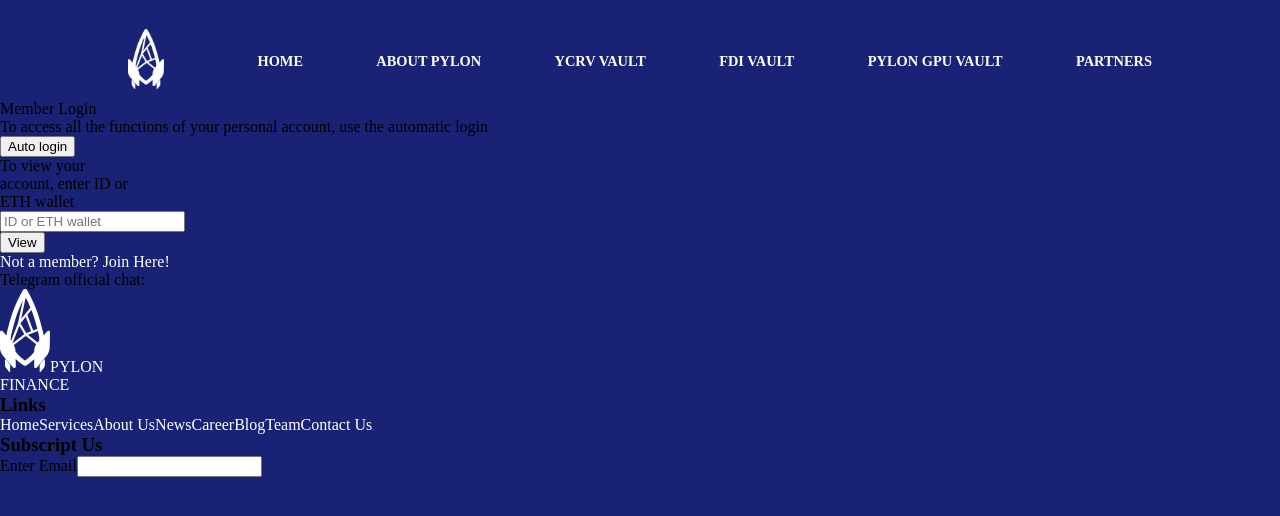
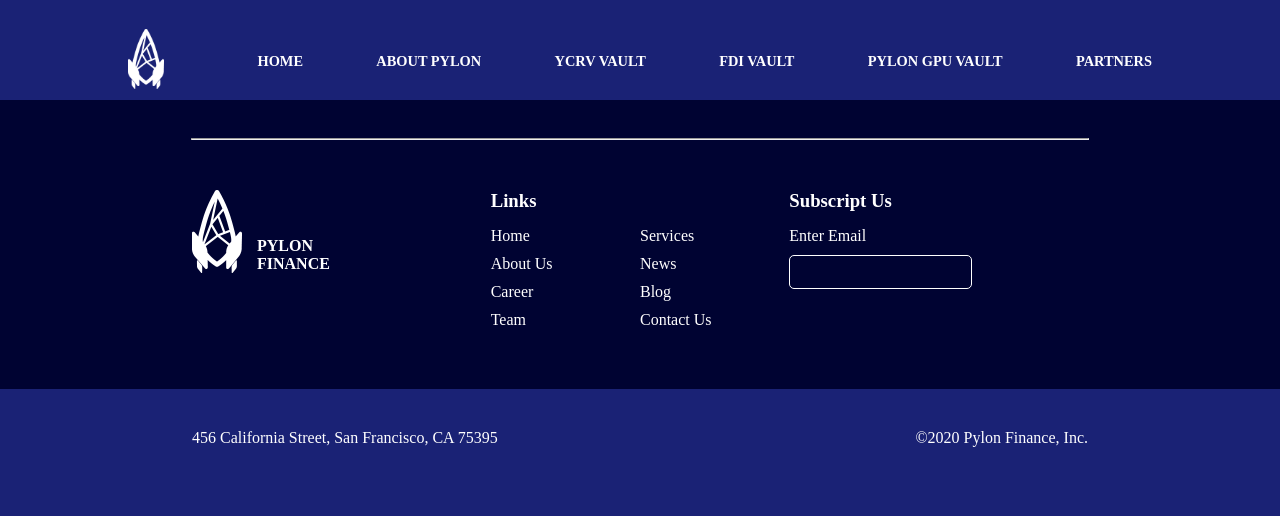
Before and after one commit to fsdev59/pylon_finance_new_ui, a React (Create React App) app: page /login in a window 1280 px wide. Shown: the top 516 px of the page. Built offline with nearby package versions, Linux system fonts and the light colour scheme; what javascript-time-ago would draw is missing.

Commit message:
landing page

```diff
--- a/src/assets/styles/styles.scss
+++ b/src/assets/styles/styles.scss
@@ -11,6 +11,10 @@
     font-size: 1.5rem;
     color: #00b9eb;
     font-weight: bold;
+
+    &.orange {
+      color: #ff8200;
+    }
   }
 
   &__divider {
--- a/src/components/common/TextBlock/index.jsx
+++ b/src/components/common/TextBlock/index.jsx
@@ -1,11 +1,14 @@
 import React from "react";
 
+import cx from "classnames";
+
 export default function (props) {
-  const { title, children } = props;
+  const { title, children, color } = props;
 
+  const colorClass = color ? color: ""
   return (
     <div className="textblock">
-      <div className="textblock__title">{title}</div>
+      <div className={cx("textblock__title", colorClass)}>{title}</div>
       <div className="textblock__divider"></div>
       <div className="textblock__content">{children}</div>
     </div>
--- a/src/components/layout/Footer/index.jsx
+++ b/src/components/layout/Footer/index.jsx
@@ -1,13 +1,16 @@
 import React from "react";
 import { Link } from "react-router-dom";
 
+import "./styles.scss";
+
 export default function Footer() {
   return (
-    <div>
+    <>
       <footer className="footer">
-        <div className="footer_wrapper">
-          <div className="logo_wrapper">
-            <Link className="footer_logo" to="/">
+        <hr className="line" />
+        <div className="footer-wrapper">
+          <div className="logo-wrapper">
+            <Link className="footer-logo" to="/staging/home">
               <img
                 className="footer__logo__img"
                 src={require("../../../assets/images/pylon.png")}
@@ -20,27 +23,48 @@
               </span>
             </Link>
           </div>
-          <div className="link_wrapper">
+          <div className="link-wrapper">
             <h3 className="caption">Links</h3>
-            <Link to="/">Home</Link>
-            <Link to="/">Services</Link>
-            <Link to="/">About Us</Link>
-            <Link to="/">News</Link>
-            <Link to="/">Career</Link>
-            <Link to="/">Blog</Link>
-            <Link to="/">Team</Link>
-            <Link to="/">Contact Us</Link>
+            <Link className="link" to="/">
+              Home
+            </Link>
+            <Link className="link" to="/">
+              Services
+            </Link>
+            <Link className="link" to="/">
+              About Us
+            </Link>
+            <Link className="link" to="/">
+              News
+            </Link>
+            <Link className="link" to="/">
+              Career
+            </Link>
+            <Link className="link" to="/">
+              Blog
+            </Link>
+            <Link className="link" to="/">
+              Team
+            </Link>
+            <Link className="link" to="/">
+              Contact Us
+            </Link>
           </div>
-          <div className="subscript_wrapper">
+          <div className="subscription-wrapper">
             <h3>Subscript Us</h3>
             <span>Enter Email</span>
             <input type="text" />
             <div className="subscribe-send"></div>
           </div>
         </div>
-        <div className="social_wrapper">
+        <div className="social-wrapper"></div>
+        <div className="footer-address">
+          <span className="address">
+            456 California Street, San Francisco, CA 75395
+          </span>
+          <span>©2020 Pylon Finance, Inc.</span>
         </div>
       </footer>
-    </div>
+    </>
   );
 }
--- /dev/null
+++ b/src/components/layout/Footer/styles.scss
@@ -0,0 +1,85 @@
+.footer {
+  background: #000332;
+  padding-top: 30px;
+  box-sizing: border-box;
+
+  .line {
+    width: 70%;
+    color: #fff;
+  }
+
+  .footer-wrapper {
+    width: 70%;
+    margin-left: 15%;
+    display: flex;
+    flex-direction: row;
+    margin-top: 50px;
+    padding-bottom: 50px;
+
+    .logo-wrapper {
+      flex: 1;
+      .footer-logo {
+        display: flex;
+        flex-direction: row;
+        align-items: flex-end;
+
+        span {
+          font-weight: bold;
+          padding-left: 15px;
+        }
+      }
+    }
+    .link-wrapper {
+      flex: 1;
+      display: flex;
+      flex-flow: row wrap;
+
+      h3 {
+        color: #fff;
+        width: 100%;
+        margin-bottom: 15px;
+      }
+
+      .link {
+        width: 50%;
+        margin-bottom: 10px;
+      }
+    }
+
+    .subscription-wrapper {
+      flex: 1;
+      color: #fff;
+      h3 {
+        margin-bottom: 15px;
+      }
+
+      span {
+        display: block;
+        margin-bottom: 10px;
+      }
+
+      input {
+        background: transparent;
+        border: 1px solid #fff;
+        border-radius: 5px;
+        height: 30px;
+      }
+    }
+  }
+
+  .footer-address {
+    background: #1a2275;
+    color: #fff;
+    padding-left: 15%;
+    padding-right: 15%;
+    width: 100%;
+    padding-top: 40px;
+    padding-bottom: 40px;
+    display: flex;
+    flex-direction: row;
+
+    .address {
+      flex: 1;
+    }
+  }
+}
--- a/src/components/layout/Header/index.jsx
+++ b/src/components/layout/Header/index.jsx
@@ -9,7 +9,7 @@
           <nav className="header__nav">
             <ul>
               <li>
-                <Link className="header__logo" to="/">
+                <Link className="header__logo" to="/staging/home">
                   <img
                     className="header__logo__img"
                     src={require("../../../assets/images/pylon.png")}
@@ -18,22 +18,22 @@
                 </Link>
               </li>
               <li className="menu-link">
-                <Link to="/">HOME</Link>
+                <Link to="/staging/home">HOME</Link>
               </li>
               <li className="menu-link">
-                <Link to="/about-pylon">ABOUT PYLON</Link>
+                <Link to="#">ABOUT PYLON</Link>
               </li>
               <li className="menu-link">
-                <Link to="/ycrv-vault">YCRV VAULT</Link>
+                <Link to="#">YCRV VAULT</Link>
               </li>
               <li className="menu-link">
-                <Link to="/fdi-vault">FDI VAULT</Link>
+                <Link to="#">FDI VAULT</Link>
               </li>
               <li className="menu-link">
-                <Link to="/pylon-gpu-vault">PYLON GPU VAULT</Link>
+                <Link to="#">PYLON GPU VAULT</Link>
               </li>
               <li className="menu-link">
-                <Link to="/partners">PARTNERS</Link>
+                <Link to="#">PARTNERS</Link>
               </li>
             </ul>
           </nav>
--- a/src/containers/Home/index.jsx
+++ b/src/containers/Home/index.jsx
@@ -168,7 +168,7 @@
                   <span className="desc">Invest</span>
                   <span className="value">$100,000</span>
                 </div>
-                <div className="content-item">
+                <div className="content-item border-dot">
                   <span className="desc">(+)Additional Invest</span>
                   <span className="value">$45,000</span>
                 </div>
@@ -179,7 +179,7 @@
                 </div>
                 <div className="content-item">
                   <span className="desc">Second Year Value</span>
-                  <span className="value border border-dot">$284,750</span>
+                  <span className="value border">$284,750</span>
                 </div>
                 <div className="content-item">
                   <span className="desc">First Year Total Investment</span>
@@ -187,16 +187,17 @@
                 </div>
                 <div className="content-item">
                   <span className="desc">Net Profit</span>
-                  <span className="value border border-dot">$139,750</span>
+                  <span className="value border">$139,750</span>
                 </div>
               </div>
-              <span>97% Profit in one year</span>
+              <span className="profit">97% Profit in one year</span>
             </div>
           </div>
         </div>
-
+        <div className="content-3">
           <div className="section valut-ecosystem">
-          <TextBlock title="Valut/ecosystem Flow Chart">
+            <TextBlock title="Valut/ecosystem Flow Chart" color="orange">
+              <div className="value-ecosystem-content">
                 <div className="content">
                   <div className="description">
                     <p>
@@ -210,15 +211,19 @@
                   </div>
                 </div>
                 <div className="mining-farm">
+                  <h2>Mining Farm</h2>
                   Farms mine Ethereum transactions
                   <br /> and earn rewards/gas fees
                 </div>
+              </div>
             </TextBlock>
             <img
-            className=""
+              className="flow-chart"
               src={require("../../assets/images/flow-chart.png")}
               alt="Valut/ecosystem Flow Chart"
             />
+            <p className="capital">Capital is deployed to return<br/> maximum risk adjusted returns</p>
+          </div>
         </div>
       </div>
     </>
--- a/src/containers/Home/styles.scss
+++ b/src/containers/Home/styles.scss
@@ -2,26 +2,34 @@
   width: 100%;
 
   .content-1 {
-    padding-left: 10%;
-    padding-right: 10%;
+    padding-left: 15%;
+    padding-right: 15%;
     width: 100%;
 
-    background: url("../../assets/images/sub-bg-1.png");
-    background-position-y: 45px;
+    background: url("../../assets/images/bg-3.png");
+    background-position-y: 125px;
     background-repeat: no-repeat;
+    background-size: contain;
   }
 
   .content-2 {
-    padding-left: 10%;
-    padding-right: 10%;
+    padding-left: 15%;
+    padding-right: 15%;
     width: 100%;
-    padding-top: 50px;
+    padding-top: 150px;
+    padding-bottom: 150px;
 
     background: url("../../assets/images/pylon-value.png");
-    background-position-y: 45px;
+    background-position: left bottom;
     background-repeat: no-repeat;
-    background-size: cover;
+    background-size: contain;
     background-color: #e7e6ec;
+  }
+
+  .content-3 {
+    padding-left: 15%;
+    padding-right: 15%;
+    width: 100%;
   }
 
   .section-title {
@@ -216,7 +224,104 @@
     }
 
     .right {
+      background: #1a2275;
+      padding: 20px;
+      margin-left: 120px;
+      margin-top: -60px;
+      color: #fff;
+      text-align: center;
+      width: 450px;
 
+      .caption {
+        font-size: 2rem;
+        padding-bottom: 24px;
+      }
+
+      .span {
+        font-size: 1rem;
+      }
+
+      .content {
+        width: 100%;
+        padding: 16px 32px;
+        margin-top: 20px;
+
+        .content-item {
+          display: flex;
+          flex-direction: row;
+          width: 100%;
+          color: #0987c4;
+          margin-bottom: 8px;
+
+          &.border-dot {
+            border-bottom: 1px dotted #0987c4;
+            padding-bottom: 10px;
+          }
+
+          .desc {
+            flex: 1;
+            text-align: left;
+            font-size: 13px;
+          }
+
+          .value {
+            width: 80px;
+            text-align: left;
+            font-size: 1rem;
+
+            &.border-dot {
+              border-bottom: 1px dotted #0987c4;
+              padding-bottom: 10px;
+            }
+          }
+        }
+      }
+
+      .profit {
+        display: block;
+        padding-top: 16px;
+        font-size: 1.5rem;
+        color: #ff8200;
+        font-weight: 700;
+      }
+    }
+  }
+
+  .valut-ecosystem {
+    margin-top: 70px;
+    padding-bottom: 70px;
+
+    .value-ecosystem-content {
+      display: flex;
+      flex-direction: row;
+
+      .content {
+        flex: 1;
+      }
+
+      .mining-farm {
+        padding-right: 40px;
+        text-align: center;
+
+        h2 {
+          color: #0987c4;
+          padding-bottom: 20px;
+        }
+      }
+    }
+
+    .flow-chart {
+      width: 80%;
+      margin-left: 10%;
+      margin-top: 10px;
+    }
+
+    .capital {
+      color: #fff;
+      padding-left: 20%;
+      width: 200px;
+      text-align: center;
+      font-size: 13px;
     }
   }
 }
--- a/src/router.js
+++ b/src/router.js
@@ -1,5 +1,5 @@
 import React from "react";
-import { Route, Switch } from "react-router-dom";
+import { Route, Switch, Redirect } from "react-router-dom";
 import { ConnectedRouter } from "connected-react-router";
 
 import Header from "./components/layout/Header";
@@ -13,12 +13,13 @@
     <ConnectedRouter history={history}>
       <Header />
       <Switch>
-        <Route exact path="/" component={Home} />
-        <Route exact path="/login" component={Login} />
+        <Route exact path="/staging/home" component={Home} />
+        <Route exact path="/staging" component={Home} />
+        {/* <Route exact path="/login" component={Login} />
         <Route exact path="/register" component={Signup} />
-        <Route path="/register/i/:handle" component={Signup} />
+        <Route path="/register/i/:handle" component={Signup} /> */}
       </Switch>
-      <Footer/>
+      <Footer />
     </ConnectedRouter>
   );
 };
```
Also changed, not shown: src/assets/images/bg-3.png (added), src/assets/images/flow-chart.png. Lines whose indentation alone changed are shown as unchanged.
